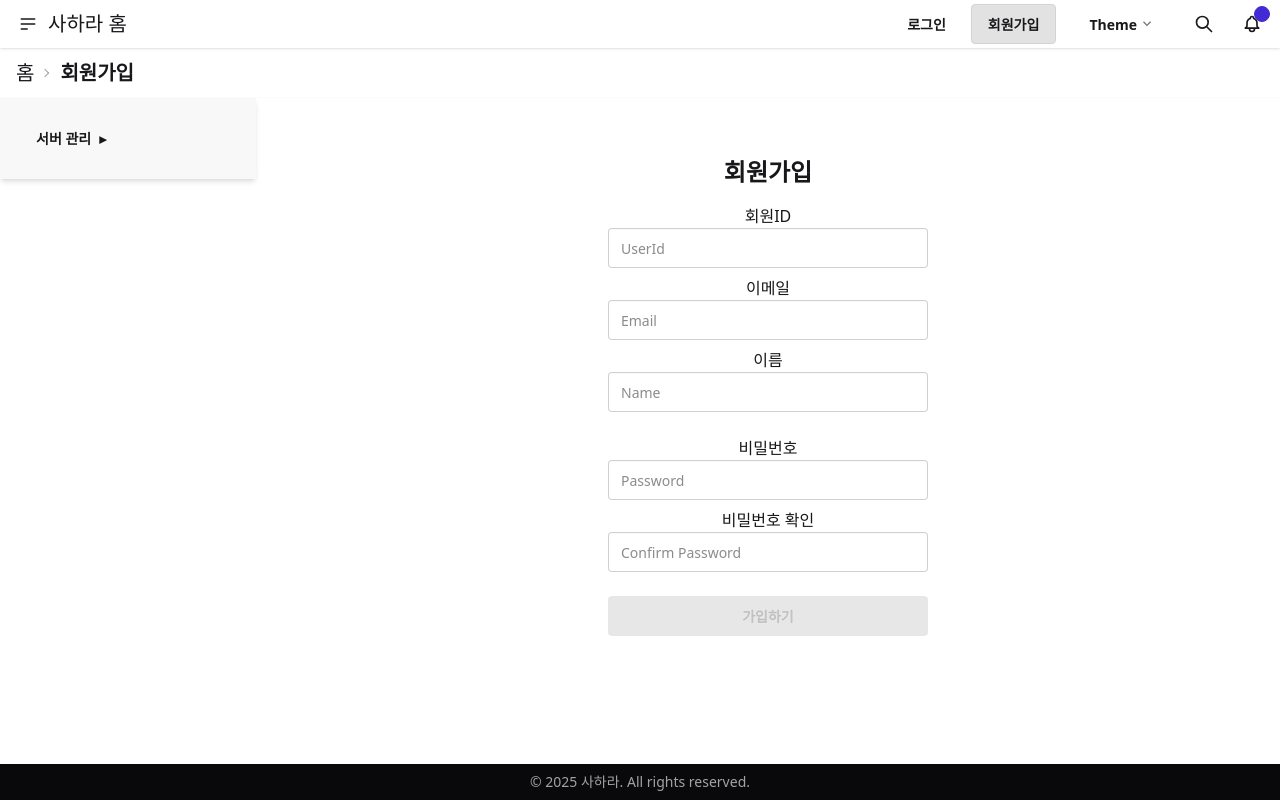
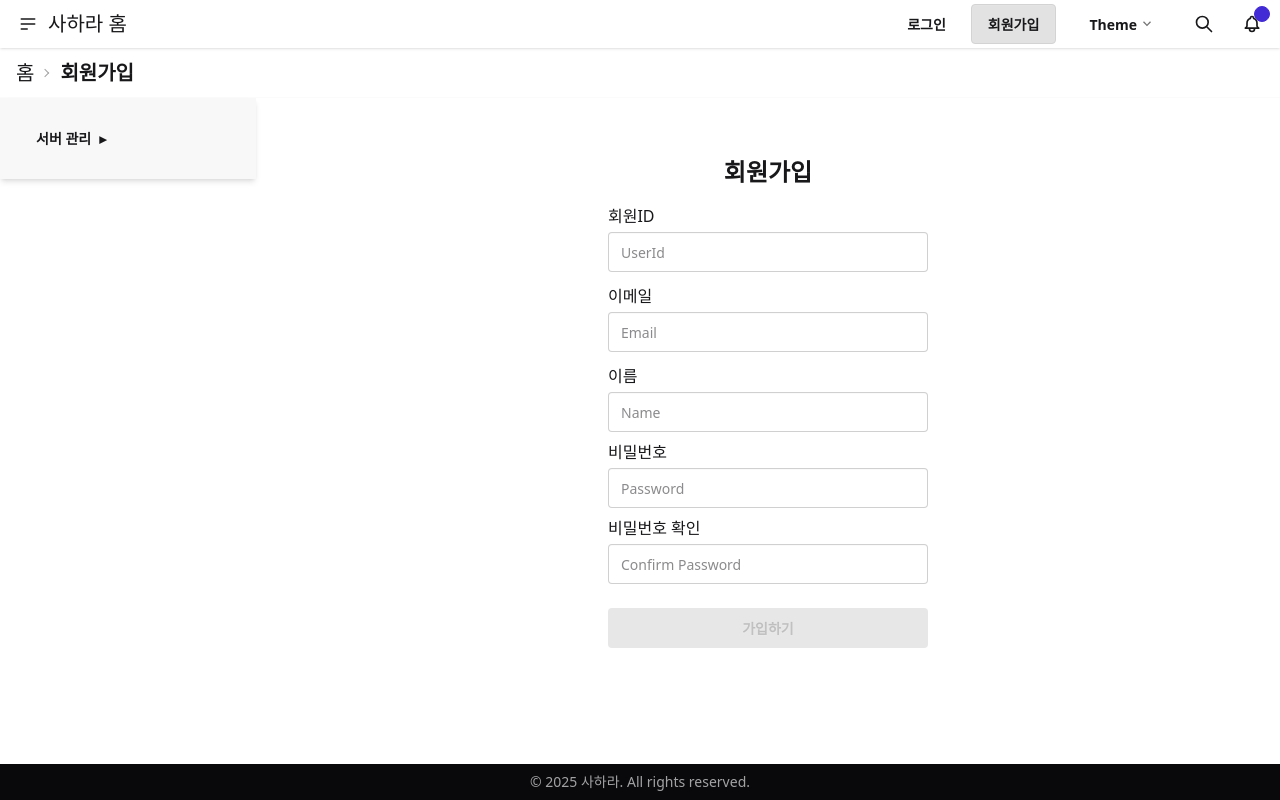
Before and after one commit to mrjung72/my-vite-vue3-sass-tailwind-app, a Vue app: page /members/register in a window 1280 px wide. Built offline with nearby package versions, Linux system fonts and the light colour scheme.

Commit message:
회원가입 폼 UI개선선

```diff
--- a/src/views/members/RegisterMemberView.vue
+++ b/src/views/members/RegisterMemberView.vue
@@ -2,37 +2,46 @@
   <div class="flex flex-col items-center mt-10">
     <h2 class="text-2xl font-bold mb-4">회원가입</h2>
 
-    <div>회원ID</div>
-    <input v-model="userid" class="input input-bordered w-80" placeholder="UserId" />
-    <div v-if="userid && useridAvailable" class="text-green-600 text-sm mb-2">사용 가능한 아이디입니다.</div>
-    <div v-else-if="!useridAvailable" class="text-red-600 text-sm mb-2" >{{ useridError }}</div>
+    <div class="flex flex-col w-80 items-start mb-2">
+      <label class="mb-1">회원ID</label>
+      <input v-model="userid" class="input input-bordered w-full" placeholder="UserId" />
+      <div v-if="userid && useridAvailable" class="text-green-600 text-sm mt-1">사용 가능한 아이디입니다.</div>
+      <div v-else-if="!useridAvailable" class="text-red-600 text-sm mt-1">{{ useridError }}</div>
+    </div>
 
-    <div>이메일</div>
-    <input v-model="email" class="input input-bordered w-80" placeholder="Email" />
-    <div v-if="email && emailAvailable" class="text-green-600 text-sm mb-2">사용 가능한 이메일입니다.</div>
-    <div v-else-if="!emailAvailable" class="text-red-600 text-sm mb-2">{{ emailError }}</div>
+    <div class="flex flex-col w-80 items-start mb-2">
+      <label class="mb-1">이메일</label>
+      <input v-model="email" class="input input-bordered w-full" placeholder="Email" />
+      <div v-if="email && emailAvailable" class="text-green-600 text-sm mt-1">사용 가능한 이메일입니다.</div>
+      <div v-else-if="!emailAvailable" class="text-red-600 text-sm mt-1">{{ emailError }}</div>
+    </div>
 
-    <div>이름</div>
-    <input v-model="name" class="input input-bordered w-80" placeholder="Name" />
-    <div class="text-red-600 text-sm mb-2" v-if="nameError">{{ nameError }}</div>
+    <div class="flex flex-col w-80 items-start mb-2">
+      <label class="mb-1">이름</label>
+      <input v-model="name" class="input input-bordered w-full" placeholder="Name" />
+      <div v-if="nameError" class="text-red-600 text-sm mt-1">{{ nameError }}</div>
+    </div>
 
-    <div>&nbsp;</div>
-    <div>비밀번호</div>
-    <input v-model="password" class="input input-bordered mb-2 w-80" type="password" placeholder="Password" />
-    <div v-if="passwordError" class="text-red-600 text-sm mb-2">{{ passwordError }}</div>
+    <div class="flex flex-col w-80 items-start mb-2">
+      <label class="mb-1">비밀번호</label>
+      <input v-model="password" class="input input-bordered w-full" type="password" placeholder="Password" />
+      <div v-if="passwordError" class="text-red-600 text-sm mt-1">{{ passwordError }}</div>
+    </div>
 
-    <div>비밀번호 확인</div>
-    <input v-model="passwordConfirm" class="input input-bordered w-80" type="password" placeholder="Confirm Password" />
-    <div v-if="passwordConfirmError" class="text-red-600 text-sm mb-2">{{ passwordConfirmError }}</div>
+    <div class="flex flex-col w-80 items-start mb-2">
+      <label class="mb-1">비밀번호 확인</label>
+      <input v-model="passwordConfirm" class="input input-bordered w-full" type="password" placeholder="Confirm Password" />
+      <div v-if="passwordConfirmError" class="text-red-600 text-sm mt-1">{{ passwordConfirmError }}</div>
+    </div>
 
-    <div>&nbsp;</div>
-    <button class="btn btn-secondary w-80" @click="register" :disabled="loading || !isFormValid">
-      {{ loading ? '가입 중...' : '가입하기' }}
-    </button>
-
+    <div class="mt-4">
+      <button class="btn btn-secondary w-80" @click="register" :disabled="loading || !isFormValid">
+        {{ loading ? '가입 중...' : '가입하기' }}
+      </button>
+    </div>
 
     <div v-if="message" class="text-green-600 mt-4">{{ message }}</div>
-    <div v-if="message2" class="text-green-600 mt-4">{{ message2 }}</div>
+    <div v-if="message2" class="text-green-600 mt-2">{{ message2 }}</div>
     <div v-if="error" class="text-red-600 mt-4">{{ error }}</div>
   </div>
 </template>
```
